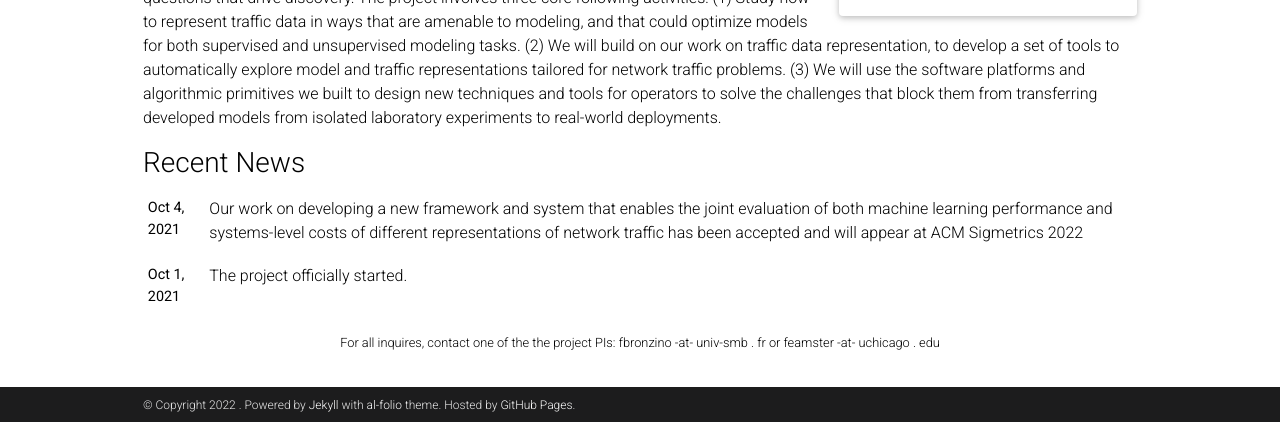
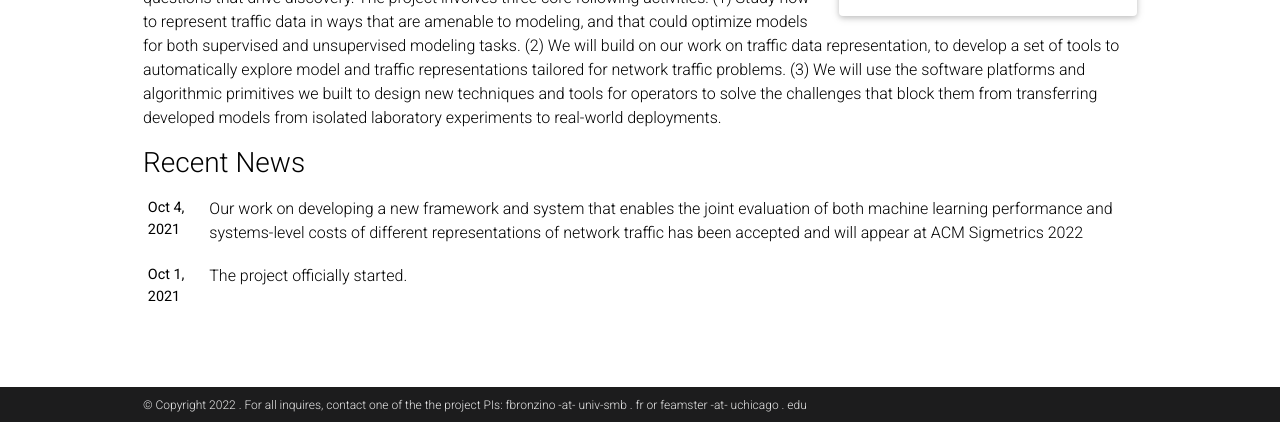
Before and after one commit to wontoniii/mint, a Jekyll site: the page built from _pages/about.md, in a window 1280 px wide and 1225 px high, cut to the strip 803-1225 px from the top of the window. Built offline with Jekyll 4.4.1, drawn with Linux system fonts in a browser that asks for light colours; nearby versions of some CDN libraries; comment, search, counter and statistics services are not loaded; a style sheet for code colours, icons or effects is not loaded.

Commit message:
Release v1

```diff
--- a/_config.yml
+++ b/_config.yml
@@ -8,10 +8,9 @@
 last_name:
 email:
 description: > # the ">" symbol means to ignore newlines until "footer_text:"
-  A simple, whitespace theme for academics. Based on [*folio](https://github.com/bogoli/-folio) design.
+  Modeling Modern Network Traffic: From Data Representation to Automated Machine Learning
 footer_text: >
-  Powered by <a href="http://jekyllrb.com/" target="_blank">Jekyll</a> with <a href="https://github.com/alshedivat/al-folio">al-folio</a> theme.
-  Hosted by <a href="https://pages.github.com/" target="_blank">GitHub Pages</a>.
+  For all inquires, contact one of the the project PIs: fbronzino -at- univ-smb . fr or feamster -at- uchicago . edu
 
 lang: en # the language of your site (for example: en, fr, cn, ru, etc.)
 icon:  # the emoji used as the favicon
@@ -69,7 +68,7 @@
 rss_icon: false
 
 contact_note: >
-  For all inquires, contact one of the the project PIs: fbronzino -at- univ-smb . fr or feamster -at- uchicago . edu
+
 
 google_analytics: UA-XXXXXXXXX # out your google-analytics code
 panelbear_analytics: XXXXXXXXX # panelbear analytics site ID
```
